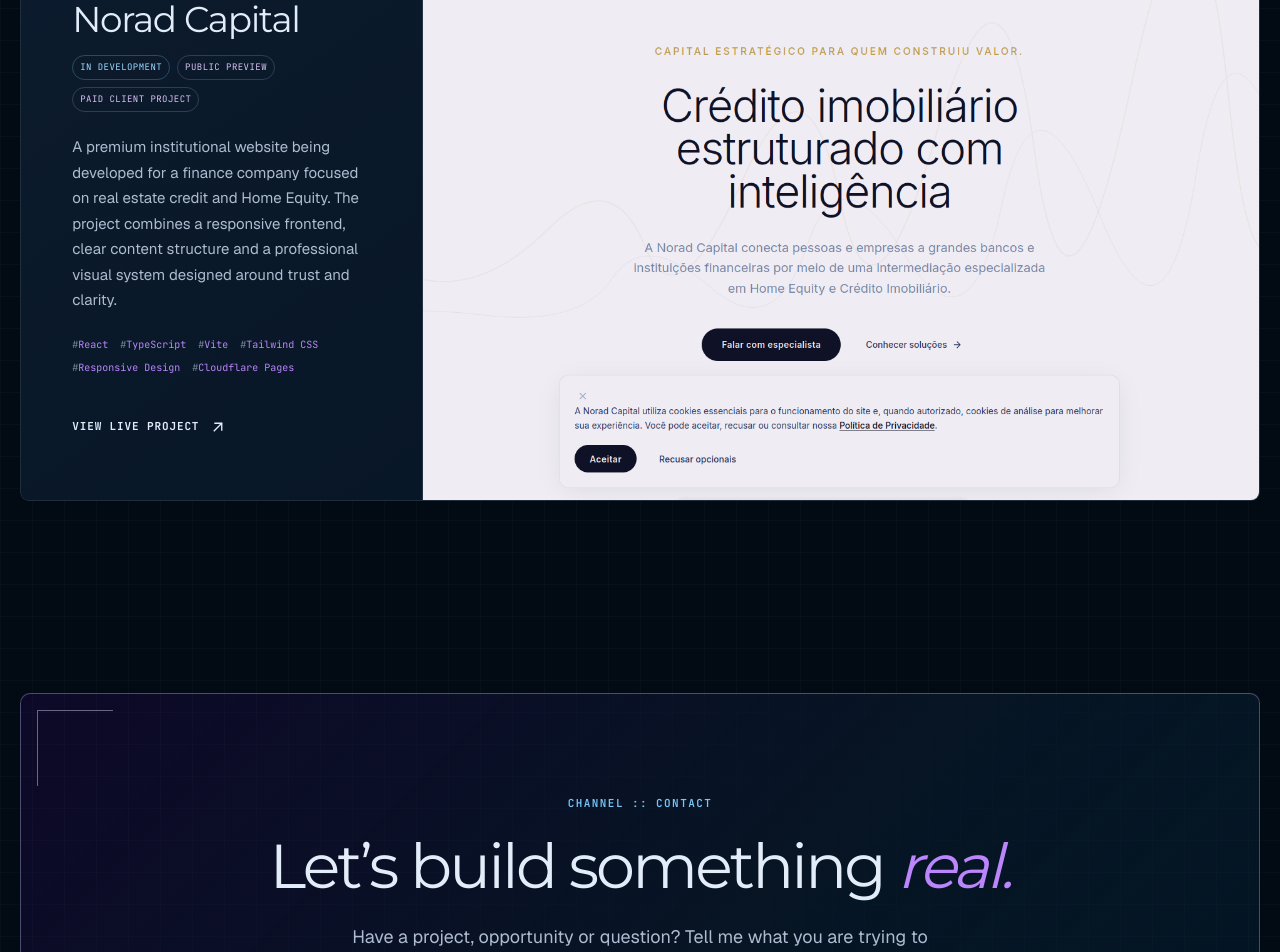
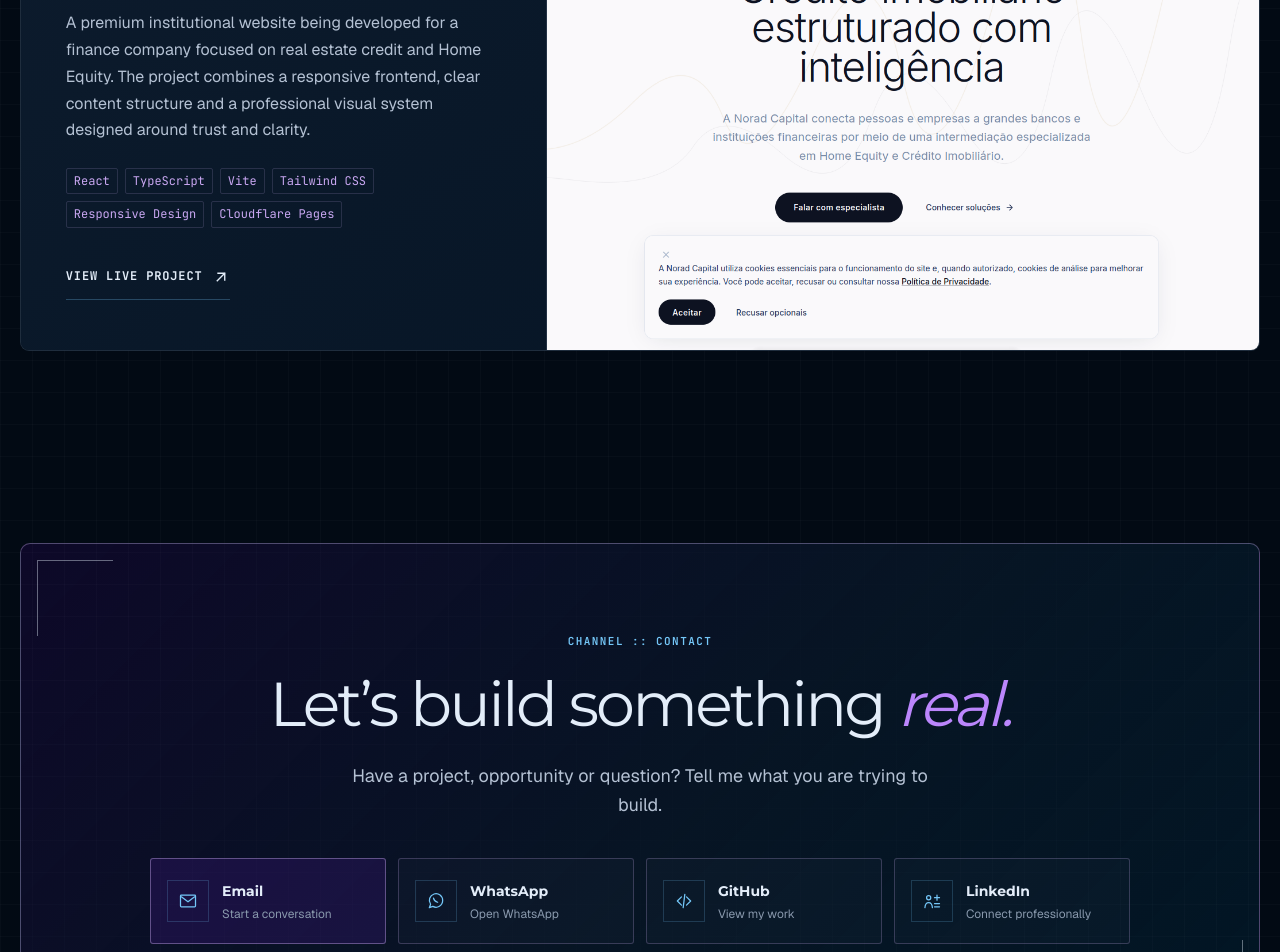
Before and after one commit to brielmarca/gabriel-marca-portfolio, a Next.js app: page / in a window 1280 px wide. Shown: the part 3640-4592 px from the top of the page. Built offline with nearby package versions, Linux system fonts and the light colour scheme; no server answers.

Commit message:
feat: refine projects and contact sections

```diff
--- a/src/app/globals.css
+++ b/src/app/globals.css
@@ -159,43 +159,57 @@
 .skill-card li::before { content: ""; position: absolute; top: 15px; left: 1px; width: 4px; height: 4px; background: var(--primary); }
 .skill-card:nth-child(even) li::before { background: var(--secondary); }
 
-.projects-list { display: grid; gap: clamp(42px, 6vw, 72px); }
-.project-card { display: grid; grid-template-columns: minmax(0, 1.35fr) minmax(360px, 0.65fr); min-height: 510px; overflow: hidden; border: 1px solid var(--border); border-radius: 9px; background: rgba(8, 23, 39, 0.82); }
-.project-card.is-reversed { grid-template-columns: minmax(360px, 0.65fr) minmax(0, 1.35fr); }
+.projects-list { display: grid; gap: clamp(38px, 5vw, 64px); }
+.project-card { display: grid; grid-template-columns: minmax(0, 1.15fr) minmax(440px, 0.85fr); min-height: 560px; overflow: hidden; border: 1px solid var(--border); border-radius: 9px; background: rgba(8, 23, 39, 0.82); transition: border-color 220ms ease, box-shadow 220ms ease; }
+.project-card:hover { border-color: rgba(216, 185, 255, 0.24); box-shadow: 0 18px 48px rgba(36, 7, 72, 0.13); }
+.project-card.is-reversed { grid-template-columns: minmax(440px, 0.85fr) minmax(0, 1.15fr); }
 .project-card.is-reversed .project-image-link { order: 2; }
 .project-image-link { position: relative; display: block; min-height: 100%; overflow: hidden; background: #0a1420; }
-.project-image-link::after { content: ""; position: absolute; inset: 0; background: rgba(54, 13, 104, 0.08); transition: background-color 250ms ease; }
+.project-image-link::after { content: ""; position: absolute; inset: 0; background: rgba(54, 13, 104, 0.025); transition: background-color 250ms ease; }
 .project-image-link:hover::after { background: transparent; }
+.project-image-link:focus-visible { z-index: 2; outline-offset: -4px; }
 .project-image { display: block; width: 100%; height: 100%; object-fit: cover; object-position: top; transition: transform 350ms ease; }
 .project-image-link:hover .project-image { transform: scale(1.015); }
-.project-content { display: flex; flex-direction: column; justify-content: center; padding: clamp(28px, 4vw, 54px); border-left: 1px solid var(--border); background: linear-gradient(145deg, rgba(13, 28, 45, 0.98), rgba(8, 23, 39, 0.98)); }
+.project-content { display: flex; flex-direction: column; justify-content: center; padding: clamp(34px, 3.5vw, 48px); border-left: 1px solid var(--border); background: linear-gradient(145deg, rgba(13, 28, 45, 0.98), rgba(8, 23, 39, 0.98)); }
 .is-reversed .project-content { border-right: 1px solid var(--border); border-left: 0; }
-.project-number, .project-type { margin: 0; font-family: var(--font-mono), monospace; font-size: 10px; font-weight: 600; letter-spacing: 0.1em; text-transform: uppercase; }
-.project-number { color: var(--secondary); }
-.project-type { margin-top: 10px; color: var(--text-muted); }
-.project-content h3 { margin: 14px 0 16px; font-family: var(--font-montserrat), sans-serif; font-size: clamp(27px, 2.8vw, 38px); letter-spacing: -0.035em; line-height: 1.1; }
+.project-number, .project-type { margin: 0; font-family: var(--font-mono), monospace; font-weight: 600; }
+.project-number { color: var(--secondary); font-size: 11px; letter-spacing: 0.1em; text-transform: uppercase; }
+.project-type { margin-top: 8px; color: #aebbd0; font-size: 12px; letter-spacing: 0.035em; line-height: 1.5; }
+.project-content h3 { margin: 13px 0 18px; font-family: var(--font-montserrat), sans-serif; font-size: clamp(32px, 3vw, 42px); letter-spacing: -0.035em; line-height: 1.08; }
 .project-content h3 a { transition: color 180ms ease; }
 .project-content h3 a:hover { color: var(--primary); }
-.status-list { display: flex; flex-wrap: wrap; gap: 7px; margin-bottom: 22px; }
-.status-list span { padding: 4px 7px; border: 1px solid rgba(216, 185, 255, 0.2); border-radius: 999px; color: #d8c3f2; font-family: var(--font-mono), monospace; font-size: 9px; letter-spacing: 0.05em; text-transform: uppercase; }
-.status-list span:first-child { border-color: rgba(116, 199, 248, 0.28); color: #9edaff; }
-.project-description { margin: 0; color: var(--text-muted); font-size: 15px; line-height: 1.7; }
-.technology-list { display: flex; flex-wrap: wrap; gap: 7px 12px; margin: 24px 0 28px; padding: 0; list-style: none; }
-.technology-list li { color: var(--primary); font-family: var(--font-mono), monospace; font-size: 10px; }
-.technology-list li::before { content: "#"; color: #798aa0; }
-.project-action { display: inline-flex; align-items: center; gap: 10px; width: fit-content; min-height: 44px; color: var(--text); font-family: var(--font-mono), monospace; font-size: 11px; font-weight: 700; letter-spacing: 0.08em; text-transform: uppercase; transition: color 180ms ease; }
+.status-list { display: flex; flex-wrap: wrap; gap: 7px; margin-bottom: 24px; }
+.status-list span { display: inline-flex; align-items: center; gap: 7px; padding: 5px 8px; border: 1px solid rgba(116, 199, 248, 0.24); border-radius: 3px; background: rgba(116, 199, 248, 0.035); color: #a9dcf8; font-family: var(--font-mono), monospace; font-size: 11px; line-height: 1.3; }
+.status-list span::before { content: ""; width: 5px; height: 5px; flex: none; background: currentColor; }
+.project-card:nth-child(2) .status-list span:first-child { border-color: rgba(229, 184, 91, 0.3); background: rgba(229, 184, 91, 0.045); color: #e1bc72; }
+.status-list span:last-child { border-color: rgba(216, 185, 255, 0.26); background: rgba(216, 185, 255, 0.045); color: #d8b9ff; }
+.project-description { margin: 0; color: #b4c1d3; font-size: 16px; line-height: 1.68; }
+.technology-list { display: flex; flex-wrap: wrap; gap: 7px; margin: 24px 0 28px; padding: 0; list-style: none; }
+.technology-list li { padding: 4px 7px; border: 1px solid rgba(216, 185, 255, 0.15); border-radius: 2px; color: #c9a7f2; font-family: var(--font-mono), monospace; font-size: 12px; line-height: 1.35; }
+.project-action { display: inline-flex; align-items: center; gap: 10px; width: fit-content; min-height: 44px; border-bottom: 1px solid rgba(116, 199, 248, 0.28); color: var(--text); font-family: var(--font-mono), monospace; font-size: 12px; font-weight: 700; letter-spacing: 0.07em; text-transform: uppercase; transition: border-color 180ms ease, color 180ms ease; }
 .project-action:hover { color: var(--secondary); }
 
 .contact-section { padding-block: 64px; }
-.contact-panel { position: relative; overflow: hidden; padding: clamp(48px, 8vw, 100px) clamp(24px, 8vw, 110px); border: 1px solid var(--border-strong); border-radius: 10px; background: linear-gradient(135deg, rgba(93, 0, 179, 0.13), rgba(8, 23, 39, 0.86) 55%, rgba(0, 162, 230, 0.08)); text-align: center; }
+.contact-panel { position: relative; overflow: hidden; padding: clamp(48px, 7vw, 88px) clamp(24px, 7vw, 96px); border: 1px solid var(--border-strong); border-radius: 10px; background: linear-gradient(135deg, rgba(93, 0, 179, 0.13), rgba(8, 23, 39, 0.86) 55%, rgba(0, 162, 230, 0.08)); text-align: center; }
 .contact-panel::before, .contact-panel::after { content: ""; position: absolute; width: 76px; height: 76px; border-color: var(--primary); opacity: 0.42; }
 .contact-panel::before { top: 16px; left: 16px; border-top: 1px solid; border-left: 1px solid; }
 .contact-panel::after { right: 16px; bottom: 16px; border-right: 1px solid; border-bottom: 1px solid; }
 .contact-panel .technical-label { margin-bottom: 20px; }
 .contact-panel h2 { position: relative; margin: 0; font-family: var(--font-montserrat), sans-serif; font-size: clamp(36px, 5vw, 62px); letter-spacing: -0.045em; line-height: 1.1; }
 .contact-panel h2 em { color: var(--primary); font-weight: inherit; }
-.contact-panel > p:not(.technical-label) { position: relative; max-width: 610px; margin: 22px auto 34px; color: var(--text-muted); font-size: 18px; }
-.contact-links { position: relative; display: flex; flex-wrap: wrap; justify-content: center; gap: 12px; }
+.contact-panel > p:not(.technical-label) { position: relative; max-width: 620px; margin: 22px auto 38px; color: #b4c1d3; font-size: 18px; line-height: 1.65; }
+.contact-links { position: relative; display: grid; grid-template-columns: repeat(4, minmax(0, 1fr)); gap: 12px; max-width: 980px; margin-inline: auto; }
+.contact-action { display: grid; grid-template-columns: 42px minmax(0, 1fr); align-items: center; gap: 13px; min-height: 86px; padding: 14px 16px; border: 1px solid rgba(216, 185, 255, 0.22); border-radius: 3px; background: rgba(216, 185, 255, 0.025); text-align: left; transition: border-color 180ms ease, background-color 180ms ease, transform 180ms ease; }
+.contact-action[href]:hover { border-color: rgba(216, 185, 255, 0.48); background: rgba(216, 185, 255, 0.07); transform: translateY(-2px); }
+.contact-action.is-primary { border-color: rgba(216, 185, 255, 0.38); background: rgba(109, 34, 199, 0.17); }
+.contact-action-icon { display: grid; width: 42px; height: 42px; place-items: center; border: 1px solid rgba(116, 199, 248, 0.2); color: var(--secondary); }
+.contact-action-icon svg { width: 20px; height: 20px; fill: none; stroke: currentColor; stroke-width: 1.5; stroke-linecap: round; stroke-linejoin: round; }
+.contact-action-copy { display: grid; gap: 3px; min-width: 0; }
+.contact-action-copy strong { font-family: var(--font-montserrat), sans-serif; font-size: 14px; font-weight: 650; }
+.contact-action-copy small { color: #8999ad; font-size: 12px; line-height: 1.35; }
+.contact-action.is-unavailable { border-style: dashed; background: rgba(255, 255, 255, 0.015); }
+.contact-action.is-unavailable .contact-action-icon { color: #7f8da1; }
+.contact-action.is-unavailable .contact-action-copy strong { color: #a4afbf; }
 
 .site-footer { border-top: 1px solid var(--border); background: rgba(1, 8, 16, 0.82); }
 .footer-inner { display: flex; align-items: center; justify-content: space-between; gap: 32px; min-height: 112px; }
@@ -210,6 +224,9 @@
   .hero-copy h1 { font-size: clamp(38px, 4.8vw, 50px); }
   .code-card { left: 0; }
   .deploy-card { right: -2%; }
+}
+
+@media (max-width: 1099px) {
   .project-card, .project-card.is-reversed { grid-template-columns: 1fr; min-height: 0; }
   .project-card.is-reversed .project-image-link { order: 0; }
   .project-image-link { aspect-ratio: 16 / 9; }
@@ -218,6 +235,10 @@
 
 @media (max-width: 1100px) {
   .deploy-card { right: 0; }
+}
+
+@media (max-width: 899px) {
+  .contact-links { grid-template-columns: repeat(2, minmax(0, 1fr)); }
 }
 
 @media (min-width: 768px) {
@@ -258,9 +279,10 @@
   .technology-strip { margin-top: 32px; padding-top: 20px; }
   .section-heading.is-centered { text-align: left; }
   .section-heading.is-centered .heading-rule { margin-left: 0; }
-  .project-content { padding: 28px 24px 32px; }
-  .contact-links { flex-direction: column; }
-  .contact-links .button { width: 100%; }
+  .projects-list { gap: 32px; }
+  .project-content { padding: 28px 24px 30px; }
+  .contact-links { grid-template-columns: 1fr; }
+  .contact-action { min-height: 72px; padding: 12px 14px; }
   .footer-inner { flex-direction: column; align-items: flex-start; justify-content: center; padding-block: 26px; }
 }
 
@@ -272,7 +294,6 @@
   .interface-card { font-size: 8px; }
   .code-card { top: 0; padding: 10px 11px; }
   .deploy-card { bottom: 8%; padding: 9px 10px; }
-  .status-list span { font-size: 8px; }
 }
 
 @media (prefers-reduced-motion: reduce) {
--- a/src/components/ContactSection.tsx
+++ b/src/components/ContactSection.tsx
@@ -1,4 +1,76 @@
+import type { ReactNode } from "react";
 import { emailAddress, socialLinks } from "@/data/contact";
+
+interface ContactActionProps {
+  label: string;
+  detail: string;
+  href?: string;
+  primary?: boolean;
+}
+
+function ContactIcon({ label }: { label: string }) {
+  let paths: ReactNode;
+
+  switch (label) {
+    case "Email":
+      paths = (
+        <>
+          <rect x="3" y="5" width="18" height="14" rx="1" />
+          <path d="m4 7 8 6 8-6" />
+        </>
+      );
+      break;
+    case "WhatsApp":
+      paths = (
+        <>
+          <path d="M20 11.5a8 8 0 0 1-11.8 7L4 20l1.5-4.1A8 8 0 1 1 20 11.5Z" />
+          <path d="M9 8.5c.5 2.6 2.4 4.5 5 5" />
+        </>
+      );
+      break;
+    case "LinkedIn":
+      paths = (
+        <>
+          <circle cx="8" cy="8" r="2.5" />
+          <path d="M3.5 20c.3-4 1.8-6 4.5-6s4.2 2 4.5 6M15 8h6M18 5v6M15 15h6M15 19h6" />
+        </>
+      );
+      break;
+    default:
+      paths = <path d="m9 7-5 5 5 5M15 7l5 5-5 5M13 4l-2 16" />;
+  }
+
+  return <svg viewBox="0 0 24 24" focusable="false">{paths}</svg>;
+}
+
+function ContactAction({ label, detail, href, primary = false }: ContactActionProps) {
+  const content = (
+    <>
+      <span className="contact-action-icon" aria-hidden="true"><ContactIcon label={label} /></span>
+      <span className="contact-action-copy">
+        <strong>{label}</strong>
+        <small>{detail}</small>
+      </span>
+    </>
+  );
+
+  if (!href) {
+    return <span className="contact-action is-unavailable" aria-disabled="true">{content}</span>;
+  }
+
+  const isExternal = href.startsWith("http");
+
+  return (
+    <a
+      className={`contact-action ${primary ? "is-primary" : ""}`}
+      href={href}
+      target={isExternal ? "_blank" : undefined}
+      rel={isExternal ? "noopener noreferrer" : undefined}
+    >
+      {content}
+    </a>
+  );
+}
 
 export function ContactSection() {
   const whatsappUrl = process.env.NEXT_PUBLIC_WHATSAPP_URL;
@@ -10,14 +82,15 @@
         <h2 id="contact-title">Let’s build something <em>real.</em></h2>
         <p>Have a project, opportunity or question? Tell me what you are trying to build.</p>
         <div className="contact-links">
-          <a className="button button-primary" href={`mailto:${emailAddress}`}>Email</a>
-          {whatsappUrl ? (
-            <a className="button button-secondary" href={whatsappUrl} target="_blank" rel="noopener noreferrer">WhatsApp</a>
-          ) : (
-            <span className="button button-disabled" aria-disabled="true" title="WhatsApp is currently unavailable">WhatsApp</span>
-          )}
+          <ContactAction label="Email" detail="Start a conversation" href={`mailto:${emailAddress}`} primary />
+          <ContactAction label="WhatsApp" detail={whatsappUrl ? "Open WhatsApp" : "Available soon"} href={whatsappUrl} />
           {socialLinks.slice(0, 2).map((link) => (
-            <a className="button button-secondary" key={link.label} href={link.href} target="_blank" rel="noopener noreferrer">{link.label}</a>
+            <ContactAction
+              key={link.label}
+              label={link.label}
+              detail={link.label === "GitHub" ? "View my work" : "Connect professionally"}
+              href={link.href}
+            />
           ))}
         </div>
       </div>
--- a/src/components/ProjectCard.tsx
+++ b/src/components/ProjectCard.tsx
@@ -18,7 +18,7 @@
           width={1440}
           height={900}
           quality={90}
-          sizes="(max-width: 1023px) 100vw, 58vw"
+          sizes="(max-width: 1099px) 100vw, 58vw"
           className="project-image"
         />
       </a>
@@ -33,7 +33,7 @@
         <ul className="technology-list" aria-label="Technologies used">
           {project.technologies.map((technology) => <li key={technology}>{technology}</li>)}
         </ul>
-        <a className="project-action" href={project.url} target="_blank" rel="noopener noreferrer">
+        <a className="project-action" href={project.url} target="_blank" rel="noopener noreferrer" aria-label={`View ${project.name} live project`}>
           View Live Project
           <svg aria-hidden="true" viewBox="0 0 24 24" width="18" height="18"><path d="M7 17 17 7M8 7h9v9" fill="none" stroke="currentColor" strokeWidth="1.8" strokeLinecap="square" /></svg>
         </a>
```
